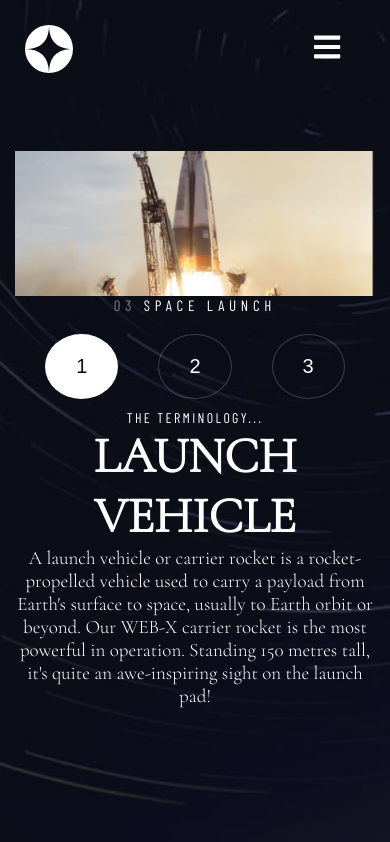
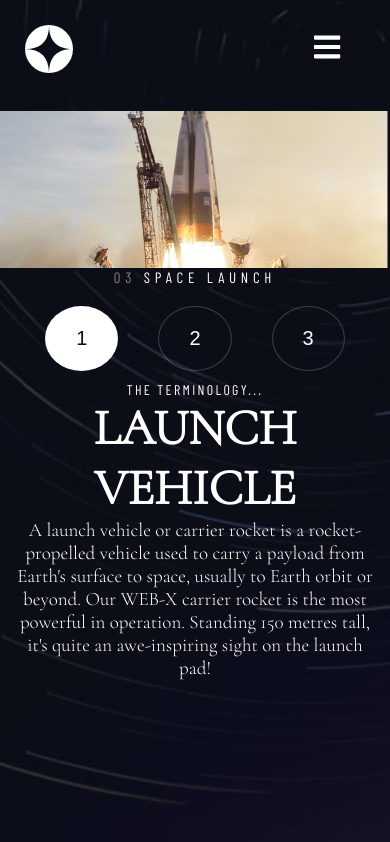
Before and after one commit to PawelPamula1/space-tourism-app, a React (Create React App) app: page /technology in a window 390 px wide. Built offline with nearby package versions, Linux system fonts and the light colour scheme.

Commit message:
small changes

```diff
--- a/src/pages/Destination/Destination.module.css
+++ b/src/pages/Destination/Destination.module.css
@@ -60,6 +60,10 @@
 .info {
     display: flex;
     text-transform: uppercase;
+}
+
+.description {
+    margin: 0 1rem;
 }
 
 .traveldistance {
--- a/src/pages/Technology/Technology.module.css
+++ b/src/pages/Technology/Technology.module.css
@@ -52,6 +52,11 @@
 }
 
 
+.description p {
+    margin: 0 1rem;
+}
+
+
 @media (max-width: 1400px) {
     .container {
         margin: 10rem 3rem;
@@ -101,6 +106,11 @@
 }
 
 @media (max-width: 768px) {
+    .container {
+        margin: 1rem 0;
+
+    }
+
     .container img {
         width: 100%;
         height: auto;
```
